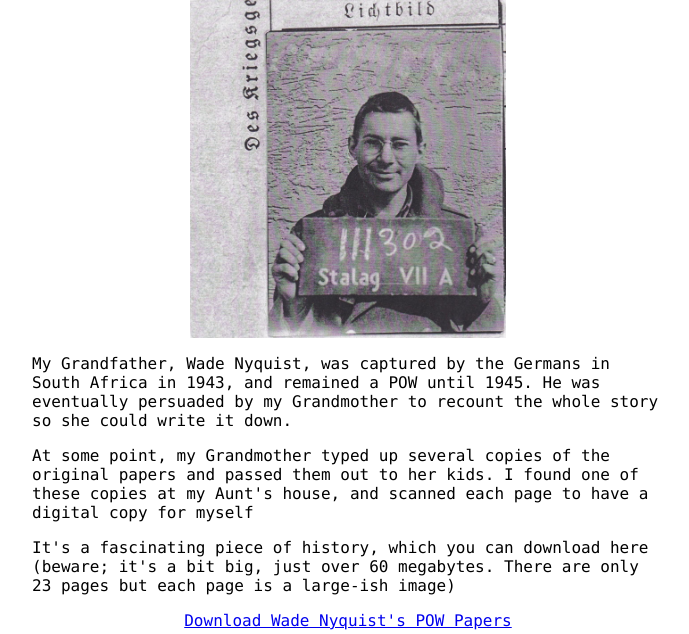
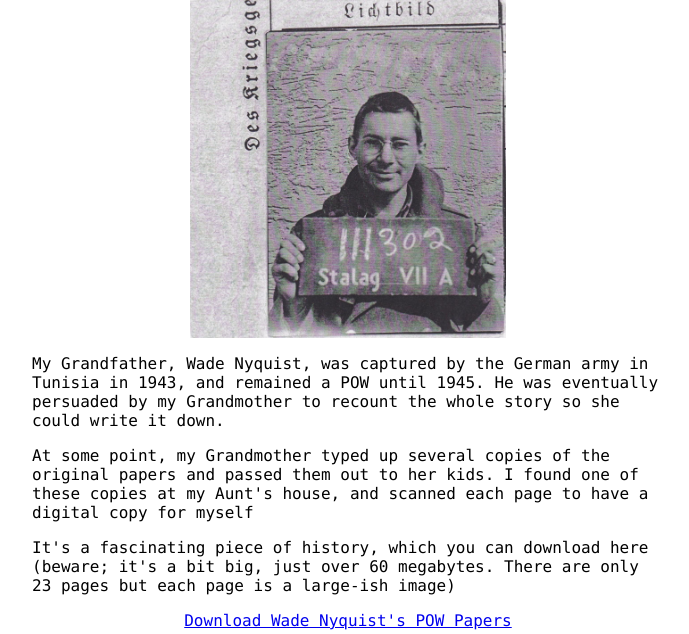
Before and after one commit to eriknyquist/personal-site, a Django app: page /wadenyquist/ in a window 1280 px wide. Shown: the part 210-844 px from the top of the page, without its empty margins (292-981 px from the left). Run offline with Django 3.2, Linux system fonts and the light colour scheme; parts of the project's set-up code (start-up, migrations or seed data) failed here and were passed over.

Commit message:
Correction on wadenyquist.html

```diff
--- a/templates/wadenyquist.html
+++ b/templates/wadenyquist.html
@@ -16,7 +16,7 @@
         <img src="{% static "images/cropped_mug.png" %}" width="50%">
     </div>
 
-    <p>My Grandfather, Wade Nyquist, was captured by the Germans in South Africa
+    <p>My Grandfather, Wade Nyquist, was captured by the German army in Tunisia
     in 1943, and remained a POW until 1945. He was eventually persuaded by my
     Grandmother to recount the whole story so she could write it down.
     <p>
```
